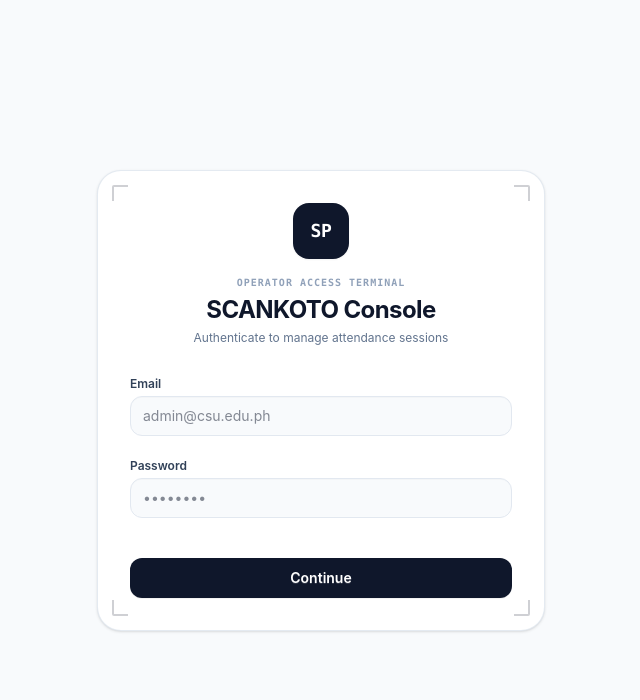
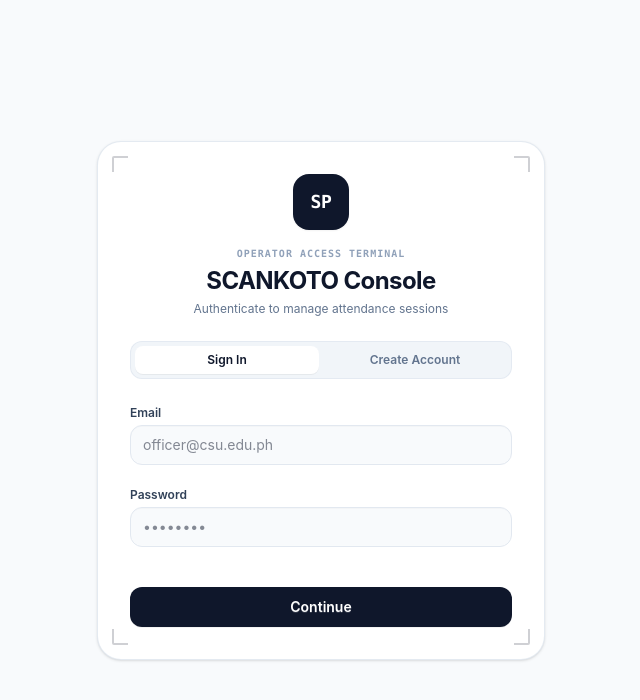
Before and after one commit to windylyswifts/SCANKOTO, a React (Vite) app in the folder SCANKOTO/: page /login in a window 1280 px wide. Shown: the top 700 px of the page, without its empty margins (319-959 px from the left). Built offline with nearby package versions, Linux system fonts and the light colour scheme; no server answers.

Commit message:
started Self-Enable registration

```diff
--- a/SCANKOTO/src/components/Login.jsx
+++ b/SCANKOTO/src/components/Login.jsx
@@ -5,6 +5,7 @@ import { useAuth } from '../contexts/AuthContext';
 const MIN_SCAN_DURATION_MS = 550;
 const VERIFIED_HOLD_MS = 500;
 const REJECTED_RESET_MS = 900;
+const MIN_PASSWORD_LENGTH = 8;
 
 const RETICLE_STYLES = {
   idle: 'border-slate-900/20 scale-100',
@@ -21,8 +22,12 @@ const CARD_BORDER_STYLES = {
 };
 
 const Login = () => {
+  const [authMode, setAuthMode] = useState('signin'); // 'signin' | 'signup'
   const [email, setEmail] = useState('');
   const [password, setPassword] = useState('');
+  const [confirmPassword, setConfirmPassword] = useState('');
+  const [pendingConfirmationEmail, setPendingConfirmationEmail] = useState('');
+
   const [totpCode, setTotpCode] = useState('');
   const [enrollmentData, setEnrollmentData] = useState(null); // { factorId, qrCode, secret }
   const [isPreparingEnrollment, setIsPreparingEnrollment] = useState(false);
@@ -37,6 +42,7 @@ const Login = () => {
     totpFactorId,
     isMfaVerified,
     login,
+    register,
     startTotpEnrollment,
     verifyTotpCode,
     logout
@@ -52,7 +58,7 @@ const Login = () => {
     };
   }, []);
 
-  // Redirect if already fully verified at aal2 (e.g., visiting /login while signed in)
+  // Redirect if already fully verified at aal2
   useEffect(() => {
     if (isMfaVerified && authState === 'idle') {
       navigate('/dashboard', { replace: true });
@@ -99,18 +105,35 @@ const Login = () => {
   const isEnrollmentStep = Boolean(user && mfaStatus === 'needs-enrollment');
   const isMfaStep = isChallengeStep || isEnrollmentStep;
 
+  const switchAuthMode = (nextMode) => {
+    if (isBusy || authMode === nextMode) return;
+    setAuthMode(nextMode);
+    setError('');
+    setPassword('');
+    setConfirmPassword('');
+    setPendingConfirmationEmail('');
+  };
+
   const getHeaderMeta = () => {
     if (authState === 'scanning') {
       return {
-        eyebrow: isMfaStep ? 'VERIFYING AUTHENTICATOR TOKEN...' : 'SCANNING CREDENTIALS...',
+        eyebrow: isMfaStep
+          ? 'VERIFYING AUTHENTICATOR TOKEN...'
+          : authMode === 'signup'
+          ? 'PROVISIONING OPERATOR...'
+          : 'SCANNING CREDENTIALS...',
         eyebrowColor: 'text-sky-600',
         title: isEnrollmentStep
           ? 'Configure 2FA'
           : isChallengeStep
           ? 'Two-Factor Check'
+          : authMode === 'signup'
+          ? 'Create Account'
           : 'SCANKOTO Console',
         subtitle: isMfaStep
           ? 'Validating 6-digit RFC 6238 TOTP code'
+          : authMode === 'signup'
+          ? 'Registering operator profile & 2FA policy'
           : 'Authenticate to manage attendance sessions'
       };
     }
@@ -132,10 +155,21 @@ const Login = () => {
           ? 'Configure 2FA'
           : isChallengeStep
           ? 'Two-Factor Check'
+          : authMode === 'signup'
+          ? 'Create Account'
           : 'SCANKOTO Console',
         subtitle: isMfaStep
           ? 'Check device clock sync and re-enter 6-digit code'
-          : 'Authenticate to manage attendance sessions'
+          : 'Review credentials and try again'
+      };
+    }
+
+    if (pendingConfirmationEmail) {
+      return {
+        eyebrow: 'VERIFICATION EMAIL DISPATCHED',
+        eyebrowColor: 'text-emerald-600',
+        title: 'Confirm Your Email',
+        subtitle: 'Verify your inbox, then sign in to complete 2FA setup'
       };
     }
 
@@ -157,6 +191,15 @@ const Login = () => {
       };
     }
 
+    if (authMode === 'signup') {
+      return {
+        eyebrow: 'OPERATOR REGISTRATION // STEP 1 OF 2',
+        eyebrowColor: 'text-slate-500',
+        title: 'Create Account',
+        subtitle: 'Register an operator account (TOTP 2FA required next)'
+      };
+    }
+
     return {
       eyebrow: 'OPERATOR ACCESS TERMINAL',
       eyebrowColor: 'text-slate-400',
@@ -165,18 +208,56 @@ const Login = () => {
     };
   };
 
-  const handlePasswordSubmit = async (e) => {
+  const triggerRejectedState = (message) => {
+    setAuthState('rejected');
+    setError(message);
+    timerRef.current = setTimeout(() => {
+      setAuthState('idle');
+    }, REJECTED_RESET_MS);
+  };
+
+  const handleCredentialsSubmit = async (e) => {
     e.preventDefault();
     if (isBusy) return;
 
     if (timerRef.current) clearTimeout(timerRef.current);
     setError('');
+
+    const trimmedEmail = email.trim();
+
+    if (authMode === 'signup') {
+      if (password.length < MIN_PASSWORD_LENGTH) {
+        triggerRejectedState(`Password must be at least ${MIN_PASSWORD_LENGTH} characters.`);
+        return;
+      }
+      if (password !== confirmPassword) {
+        triggerRejectedState('Passwords do not match.');
+        return;
+      }
+    }
+
     setAuthState('scanning');
-
     const startedAt = Date.now();
 
     try {
-      const mfaResult = await login(email, password);
+      if (authMode === 'signup') {
+        const signUpResult = await register(trimmedEmail, password);
+        const remaining = Math.max(0, MIN_SCAN_DURATION_MS - (Date.now() - startedAt));
+
+        timerRef.current = setTimeout(() => {
+          setAuthState('idle');
+          setPassword('');
+          setConfirmPassword('');
+
+          if (signUpResult.requiresEmailConfirmation) {
+            setPendingConfirmationEmail(trimmedEmail);
+          } else {
+            // Auto-confirmed: AuthContext sets user + mfaStatus='needs-enrollment', revealing QR setup
+            setTotpCode('');
+          }
+        }, remaining);
+      } else {
+        const mfaResult = await login(trimmedEmail, password);
         const remaining = Math.max(0, MIN_SCAN_DURATION_MS - (Date.now() - startedAt));
 
         timerRef.current = setTimeout(() => {
@@ -186,21 +267,21 @@ const Login = () => {
               navigate('/dashboard', { replace: true });
             }, VERIFIED_HOLD_MS);
           } else {
-          // Transition cleanly into TOTP Enrollment or Challenge step
             setTotpCode('');
             setAuthState('idle');
           }
         }, remaining);
+      }
     } catch (err) {
       const remaining = Math.max(0, MIN_SCAN_DURATION_MS - (Date.now() - startedAt));
 
       timerRef.current = setTimeout(() => {
-        setAuthState('rejected');
-        setError(err.message || 'Invalid operator credentials');
-
-        timerRef.current = setTimeout(() => {
-          setAuthState('idle');
-        }, REJECTED_RESET_MS);
+        triggerRejectedState(
+          err.message ||
+            (authMode === 'signup'
+              ? 'Unable to create account'
+              : 'Invalid operator credentials')
+        );
       }, remaining);
     }
   };
@@ -231,13 +312,8 @@ const Login = () => {
       const remaining = Math.max(0, MIN_SCAN_DURATION_MS - (Date.now() - startedAt));
 
       timerRef.current = setTimeout(() => {
-        setAuthState('rejected');
         setTotpCode('');
-        setError(err.message || 'Invalid or expired 6-digit authenticator code.');
-
-        timerRef.current = setTimeout(() => {
-          setAuthState('idle');
-        }, REJECTED_RESET_MS);
+        triggerRejectedState(err.message || 'Invalid or expired 6-digit authenticator code.');
       }, remaining);
     }
   };
@@ -366,16 +442,68 @@ const Login = () => {
           </div>
         )}
 
-        {/* STAGE 1: Email & Password Credentials */}
-        {!isMfaStep && (
-          <form onSubmit={handlePasswordSubmit} className="space-y-4 relative z-20">
+        {/* STAGE 1A: Email Confirmation Pending Notice (when Confirm Email is enabled in Supabase) */}
+        {!isMfaStep && pendingConfirmationEmail && (
+          <div className="relative z-20 space-y-4 animate-panel-enter">
+            <div className="bg-emerald-50/70 border border-emerald-200 rounded-2xl p-4 text-xs text-slate-700 space-y-2">
+              <p className="font-semibold text-emerald-900">Verification link sent to:</p>
+              <p className="font-mono font-bold text-slate-900 bg-white border border-emerald-200/80 rounded-xl px-3 py-2 truncate">
+                {pendingConfirmationEmail}
+              </p>
+              <p className="text-slate-600 leading-relaxed">
+                Click the confirmation link in your email inbox, then sign in below to scan your 2FA authenticator QR code.
+              </p>
+            </div>
+
+            <button
+              type="button"
+              onClick={() => switchAuthMode('signin')}
+              className="btn border-none w-full rounded-xl font-semibold text-sm bg-slate-900 hover:bg-slate-800 text-white shadow-2xs"
+            >
+              Proceed to Sign In
+            </button>
+          </div>
+        )}
+
+        {/* STAGE 1B: Sign In / Create Account Form */}
+        {!isMfaStep && !pendingConfirmationEmail && (
+          <div className="relative z-20">
+            {/* Mode Switcher */}
+            <div className="grid grid-cols-2 gap-1 p-1 bg-slate-100 border border-slate-200/80 rounded-xl mb-5">
+              <button
+                type="button"
+                disabled={isBusy}
+                onClick={() => switchAuthMode('signin')}
+                className={`py-1.5 text-xs font-semibold rounded-lg transition-all ${
+                  authMode === 'signin'
+                    ? 'bg-white text-slate-900 shadow-2xs'
+                    : 'text-slate-500 hover:text-slate-800'
+                }`}
+              >
+                Sign In
+              </button>
+              <button
+                type="button"
+                disabled={isBusy}
+                onClick={() => switchAuthMode('signup')}
+                className={`py-1.5 text-xs font-semibold rounded-lg transition-all ${
+                  authMode === 'signup'
+                    ? 'bg-white text-slate-900 shadow-2xs'
+                    : 'text-slate-500 hover:text-slate-800'
+                }`}
+              >
+                Create Account
+              </button>
+            </div>
+
+            <form onSubmit={handleCredentialsSubmit} className="space-y-4">
               <div className="form-control">
                 <label className="label py-1">
                   <span className="label-text text-xs font-semibold text-slate-700">Email</span>
                 </label>
                 <input
                   type="email"
-                placeholder="admin@csu.edu.ph"
+                  placeholder="officer@csu.edu.ph"
                   className="input input-bordered w-full bg-slate-50 focus:bg-white border-slate-200 text-slate-900 text-sm focus:border-slate-900 focus:outline-none rounded-xl disabled:opacity-70"
                   value={email}
                   onChange={(e) => {
@@ -390,10 +518,16 @@ const Login = () => {
               <div className="form-control">
                 <label className="label py-1">
                   <span className="label-text text-xs font-semibold text-slate-700">Password</span>
+                  {authMode === 'signup' && (
+                    <span className="text-[10px] font-mono text-slate-400">
+                      MIN {MIN_PASSWORD_LENGTH} CHARS
+                    </span>
+                  )}
                 </label>
                 <input
                   type="password"
                   placeholder="••••••••"
+                  minLength={authMode === 'signup' ? MIN_PASSWORD_LENGTH : undefined}
                   className="input input-bordered w-full bg-slate-50 focus:bg-white border-slate-200 text-slate-900 text-sm focus:border-slate-900 focus:outline-none rounded-xl disabled:opacity-70"
                   value={password}
                   onChange={(e) => {
@@ -404,6 +538,29 @@ const Login = () => {
                   required
                 />
               </div>
+
+              {authMode === 'signup' && (
+                <div className="form-control animate-panel-enter">
+                  <label className="label py-1">
+                    <span className="label-text text-xs font-semibold text-slate-700">
+                      Confirm Password
+                    </span>
+                  </label>
+                  <input
+                    type="password"
+                    placeholder="••••••••"
+                    minLength={MIN_PASSWORD_LENGTH}
+                    className="input input-bordered w-full bg-slate-50 focus:bg-white border-slate-200 text-slate-900 text-sm focus:border-slate-900 focus:outline-none rounded-xl disabled:opacity-70"
+                    value={confirmPassword}
+                    onChange={(e) => {
+                      setConfirmPassword(e.target.value);
+                      if (error) setError('');
+                    }}
+                    disabled={isBusy}
+                    required
+                  />
+                </div>
+              )}
 
               <button
                 type="submit"
@@ -420,12 +577,17 @@ const Login = () => {
                   <span className="w-2 h-2 rounded-full bg-sky-400 animate-ping mr-1.5" />
                 )}
                 {authState === 'scanning'
-                ? 'Scanning...'
+                  ? authMode === 'signup'
+                    ? 'Creating Account...'
+                    : 'Scanning...'
                   : authState === 'verified'
                   ? 'Access Granted'
+                  : authMode === 'signup'
+                  ? 'Create Account & Setup 2FA'
                   : 'Continue'}
               </button>
             </form>
+          </div>
         )}
 
         {/* STAGE 2: TOTP Enrollment or Challenge */}
--- a/SCANKOTO/src/contexts/AuthContext.jsx
+++ b/SCANKOTO/src/contexts/AuthContext.jsx
@@ -8,7 +8,7 @@ export const useAuth = () => useContext(AuthContext);
 export const AuthProvider = ({ children }) => {
   const [user, setUser] = useState(null);
   const [aal, setAal] = useState(null); // 'aal1' | 'aal2' | null
-  const [mfaStatus, setMfaStatus] = useState('unauthenticated'); // 'unauthenticated' | 'checking' | 'needs-enrollment' | 'needs-challenge' | 'verified'
+  const [mfaStatus, setMfaStatus] = useState('unauthenticated'); // 'unauthenticated' | 'needs-enrollment' | 'needs-challenge' | 'verified'
   const [totpFactorId, setTotpFactorId] = useState(null);
   const [loading, setLoading] = useState(true);
 
@@ -51,7 +51,6 @@ export const AuthProvider = ({ children }) => {
       return { status: 'needs-enrollment', factorId: null };
     } catch (err) {
       console.error('[AuthContext] MFA evaluation failed:', err);
-      // Fail closed to challenge/enrollment rather than granting unverified access
       setAal('aal1');
       setMfaStatus('needs-challenge');
       return { status: 'needs-challenge', factorId: null };
@@ -120,8 +119,42 @@ export const AuthProvider = ({ children }) => {
     return await evaluateMfaStatus(signedInUser);
   };
 
+  const register = async (email, password) => {
+    const { data, error } = await supabase.auth.signUp({
+      email,
+      password,
+      options: {
+        emailRedirectTo: `${window.location.origin}/login`
+      }
+    });
+
+    if (error) throw error;
+
+    // Supabase returns an empty identities array if the email is already registered (when Confirm Email is enabled)
+    if (data?.user && Array.isArray(data.user.identities) && data.user.identities.length === 0) {
+      throw new Error('An account with this email already exists. Please sign in instead.');
+    }
+
+    // Case A: Email confirmation is enabled -> session is null until user clicks confirmation link
+    if (!data?.session) {
+      return {
+        requiresEmailConfirmation: true,
+        status: 'unauthenticated'
+      };
+    }
+
+    // Case B: Auto-confirm is enabled -> session starts at aal1 and immediately enters TOTP enrollment
+    const createdUser = data.user ?? null;
+    setUser(createdUser);
+    const mfaResult = await evaluateMfaStatus(createdUser);
+
+    return {
+      requiresEmailConfirmation: false,
+      ...mfaResult
+    };
+  };
+
   const startTotpEnrollment = async () => {
-    // Clean up any abandoned unverified TOTP factors before generating a fresh secret
     const { data: existingFactors } = await supabase.auth.mfa.listFactors();
     const unverifiedTotp = (existingFactors?.all || []).filter(
       (f) => f.factor_type === 'totp' && f.status !== 'verified'
@@ -188,6 +221,7 @@ export const AuthProvider = ({ children }) => {
         isMfaVerified,
         loading,
         login,
+        register,
         startTotpEnrollment,
         verifyTotpCode,
         logout
```
Also changed, not shown: SCANKOTO/src/components/CreateEvent.jsx (+18 -0 lines), SCANKOTO/src/components/Dashboard.jsx (+19 -17 lines). Lines whose indentation alone changed are shown as unchanged.
